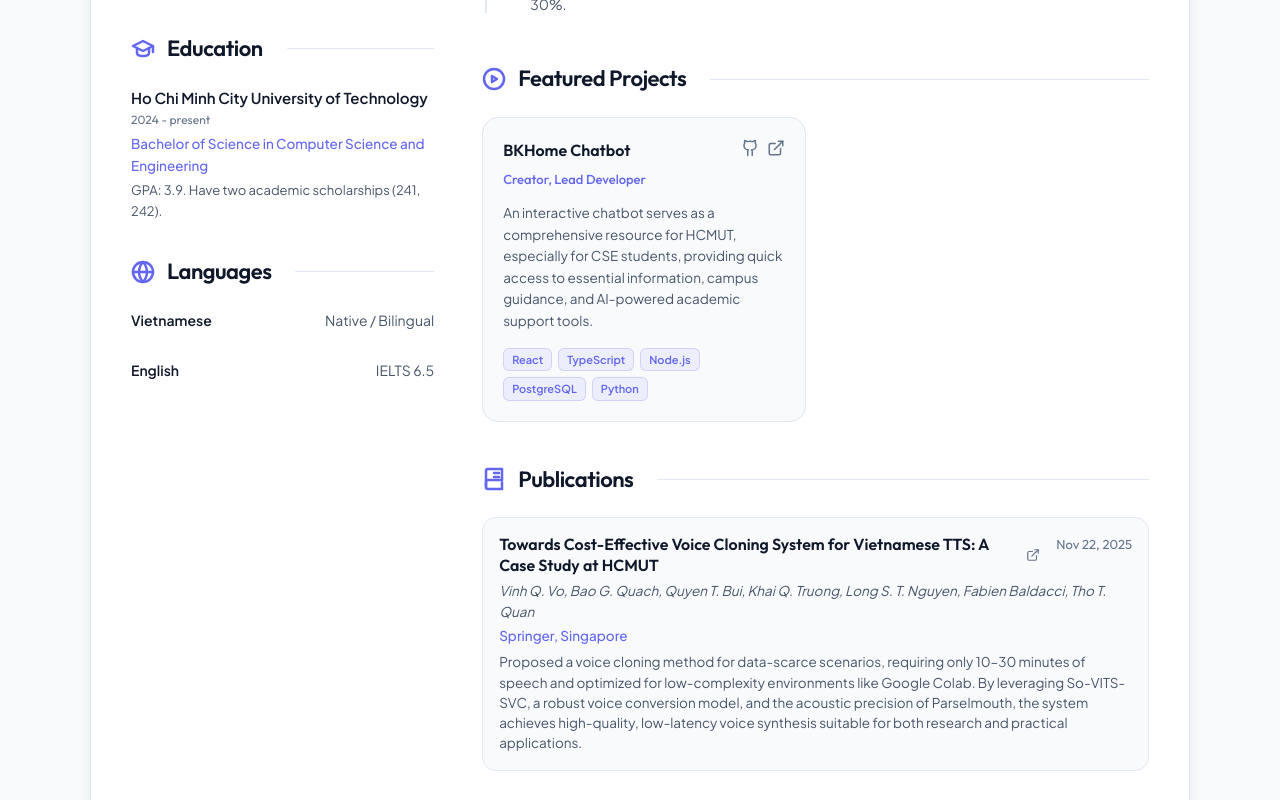
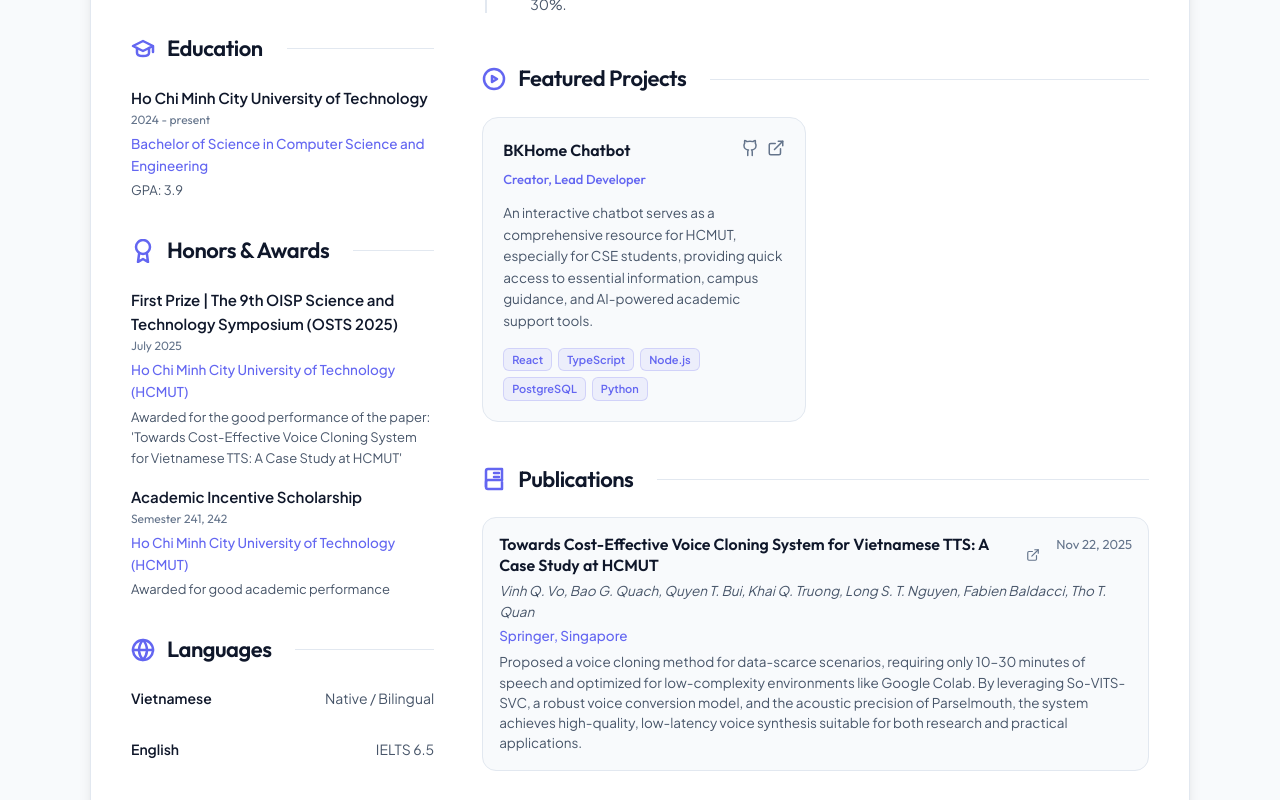
Before and after one commit to culey24/culey24.github.io, a React (Vite) app: page / in a window 1280 px wide. Shown: the part 619-1419 px from the top of the page. Built offline with nearby package versions, Linux system fonts and the light colour scheme.

Commit message:
feat: added honors and award

```diff
--- a/src/App.tsx
+++ b/src/App.tsx
@@ -104,6 +104,45 @@ function App() {
               </section>
             )}
 
+            {/* Honors & Awards Section */}
+            {currentContent.awards && currentContent.awards.length > 0 && (
+              <section className="cv-section" id="awards-section">
+                <h2 className="section-title">
+                  <svg
+                    width="24"
+                    height="24"
+                    viewBox="0 0 24 24"
+                    fill="none"
+                    stroke="currentColor"
+                    strokeWidth="2.5"
+                    strokeLinecap="round"
+                    strokeLinejoin="round"
+                    className="title-icon"
+                  >
+                    <circle cx="12" cy="8" r="7" />
+                    <polyline points="8.21 13.89 7 23 12 20 17 23 15.79 13.88" />
+                  </svg>
+                  <span>Honors & Awards</span>
+                </h2>
+                <div className="awards-list">
+                  {currentContent.awards.map((award) => (
+                    <div key={award.id} className="award-item">
+                      <div className="award-header">
+                        <span className="award-title">{award.title}</span>
+                        <span className="award-date">{award.date}</span>
+                      </div>
+                      {award.issuer && (
+                        <div className="award-issuer">{award.issuer}</div>
+                      )}
+                      {award.details && (
+                        <div className="award-details">{award.details}</div>
+                      )}
+                    </div>
+                  ))}
+                </div>
+              </section>
+            )}
+
             {/* Languages Section */}
             {currentContent.languages && currentContent.languages.length > 0 && (
               <section className="cv-section" id="languages-section">
--- a/src/cvData.ts
+++ b/src/cvData.ts
@@ -60,6 +60,14 @@ export interface PublicationItem {
   description?: string;
 }
 
+export interface AwardItem {
+  id: string;
+  title: string;
+  date: string;
+  issuer?: string;
+  details?: string;
+}
+
 export interface CVContent {
   personalInfo: PersonalInfo;
   summary: string;
@@ -69,6 +77,7 @@ export interface CVContent {
   education: EducationItem[];
   languages: LanguageItem[];
   publications?: PublicationItem[];
+  awards?: AwardItem[];
 }
 
 export const defaultCVData: CVContent = {
@@ -133,7 +142,7 @@ export const defaultCVData: CVContent = {
       school: "Ho Chi Minh City University of Technology",
       degree: "Bachelor of Science in Computer Science and Engineering",
       duration: "2024 - present",
-      details: "GPA: 3.9. Have two academic scholarships (241, 242)."
+      details: "GPA: 3.9"
     }
   ],
   languages: [
@@ -150,5 +159,21 @@ export const defaultCVData: CVContent = {
       link: "https://doi.org/10.1007/978-981-95-4963-4_18",
       description: "Proposed a voice cloning method for data-scarce scenarios, requiring only 10–30 minutes of speech and optimized for low-complexity environments like Google Colab. By leveraging So-VITS-SVC, a robust voice conversion model, and the acoustic precision of Parselmouth, the system achieves high-quality, low-latency voice synthesis suitable for both research and practical applications."
     }
+  ],
+  awards: [
+    {
+      id: "award-2",
+      title: "First Prize | The 9th OISP Science and Technology Symposium (OSTS 2025)",
+      date: "July 2025",
+      issuer: "Ho Chi Minh City University of Technology (HCMUT)",
+      details: "Awarded for the good performance of the paper: 'Towards Cost-Effective Voice Cloning System for Vietnamese TTS: A Case Study at HCMUT'"
+    },
+    {
+      id: "award-1",
+      title: "Academic Incentive Scholarship",
+      date: "Semester 241, 242",
+      issuer: "Ho Chi Minh City University of Technology (HCMUT)",
+      details: "Awarded for good academic performance"
+    }
   ]
 };
--- a/src/index.css
+++ b/src/index.css
@@ -688,6 +688,49 @@ a.contact-item:hover {
   margin-top: 4px;
 }
 
+.awards-list {
+  display: flex;
+  flex-direction: column;
+  gap: 16px;
+}
+
+.award-item {
+  display: flex;
+  flex-direction: column;
+}
+
+.award-header {
+  display: flex;
+  justify-content: space-between;
+  align-items: flex-start;
+  margin-bottom: 4px;
+  flex-wrap: wrap;
+}
+
+.award-title {
+  font-size: 15px;
+  font-weight: 600;
+  color: var(--text-primary);
+}
+
+.award-date {
+  font-size: 12px;
+  color: var(--text-muted);
+  font-family: var(--font-heading);
+}
+
+.award-issuer {
+  font-size: 13.5px;
+  color: var(--accent-primary);
+  font-weight: 500;
+}
+
+.award-details {
+  font-size: 13px;
+  color: var(--text-secondary);
+  margin-top: 4px;
+}
+
 .lang-list {
   display: flex;
   flex-direction: column;
@@ -1230,6 +1273,21 @@ a.contact-item:hover {
     color: #000000 !important;
   }
 
+  .award-title {
+    font-size: 11pt !important;
+    color: #000000 !important;
+  }
+
+  .award-issuer {
+    color: #444444 !important;
+    font-size: 9.5pt !important;
+  }
+
+  .award-details {
+    color: #555555 !important;
+    font-size: 9pt !important;
+  }
+
   .project-title {
     font-size: 12pt !important;
   }
```
